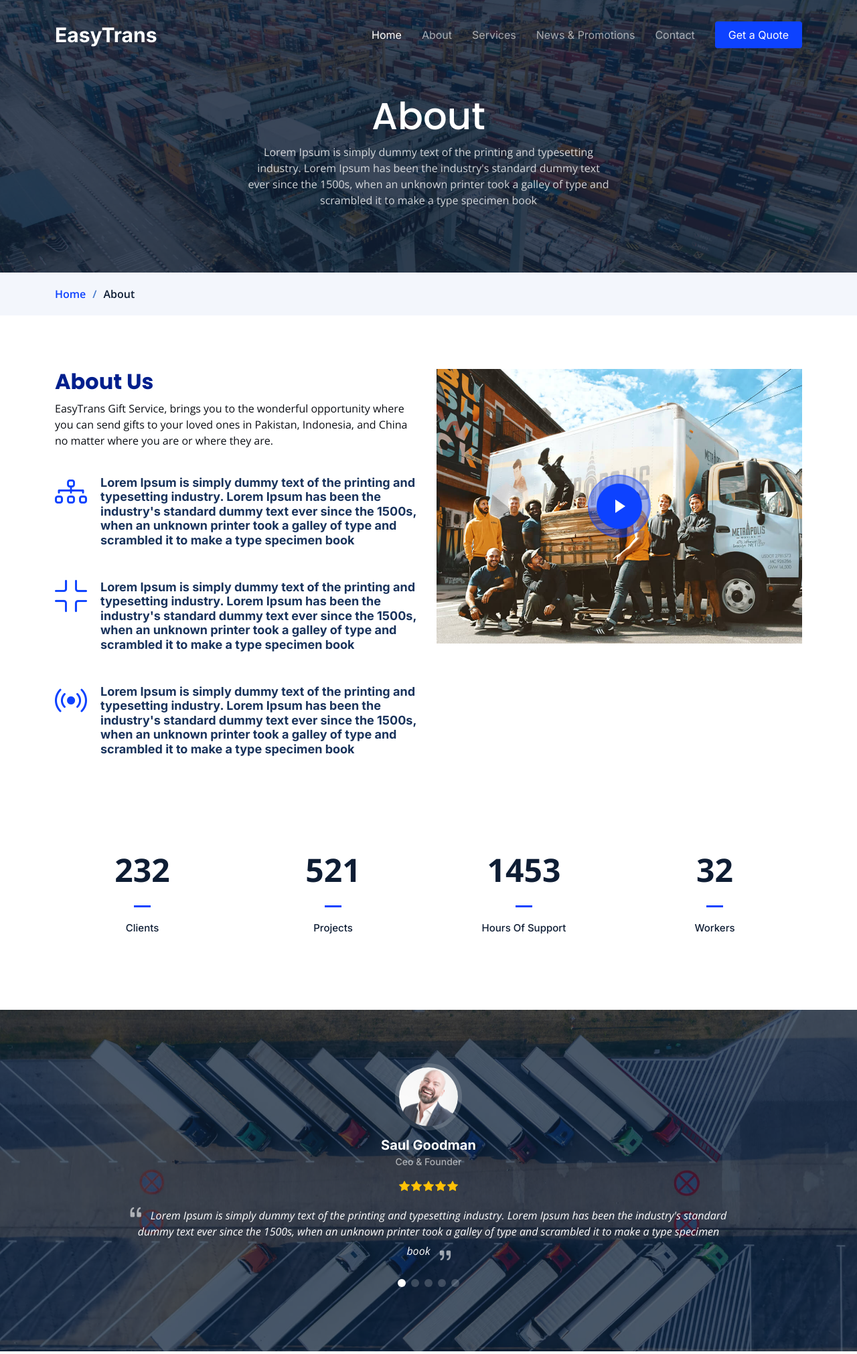
After one commit to Sufiyan-Khanzada/Easttrans-Website-Dashboard, a PHP site: page /news_promotions.php in a window 1280 px wide. The commit adds this page. Shown: the top 2022 px of the page at 67% size. Run offline with PHP 8.4, Linux system fonts and the light colour scheme.

Commit message:
Advance Working

```diff
--- a/header.php
+++ b/header.php
@@ -56,7 +56,7 @@
           <li><a href="index.php" class="active">Home</a></li>
           <li><a href="about.php">About</a></li>
           <li><a href="services.php">Services</a></li>
-       <!--   <li><a href="#">Pricing</a></li> -->
+         <li><a href="news_promotions.php">News & Promotions</a></li>
          <!--  <li class="dropdown"><a href="#"><span>Drop Down</span> <i class="bi bi-chevron-down dropdown-indicator"></i></a>
             <ul>
               <li><a href="#">Drop Down 1</a></li>
--- /dev/null
+++ b/news_promotions.php
@@ -0,0 +1,211 @@
+<?php
+include 'header.php';
+?>
+  <main id="main">
+
+    <!-- ======= Breadcrumbs ======= -->
+    <div class="breadcrumbs">
+      <div class="page-header d-flex align-items-center" style="background-image: url('assets/img/page-header.jpg');">
+        <div class="container position-relative">
+          <div class="row d-flex justify-content-center">
+            <div class="col-lg-6 text-center">
+              <h2>About</h2>
+              <p>Lorem Ipsum is simply dummy text of the printing and typesetting industry. Lorem Ipsum has been the industry's standard dummy text ever since the 1500s, when an unknown printer took a galley of type and scrambled it to make a type specimen book</p>
+            </div>
+          </div>
+        </div>
+      </div>
+      <nav>
+        <div class="container">
+          <ol>
+            <li><a href="index.html">Home</a></li>
+            <li>About</li>
+          </ol>
+        </div>
+      </nav>
+    </div><!-- End Breadcrumbs -->
+
+    <!-- ======= About Us Section ======= -->
+    <section id="about" class="about">
+      <div class="container" data-aos="fade-up">
+
+        <div class="row gy-4">
+          <div class="col-lg-6 position-relative align-self-start order-lg-last order-first">
+            <img src="assets/img/about.jpg" class="img-fluid" alt="">
+            <a href="https://www.youtube.com/watch?v=LXb3EKWsInQ" class="glightbox play-btn"></a>
+          </div>
+          <div class="col-lg-6 content order-last  order-lg-first">
+            <h3>About Us</h3>
+            <p>
+              EasyTrans Gift Service, brings you to the wonderful opportunity where you can
+              send gifts to your loved ones in Pakistan, Indonesia, and China no matter where
+              you are or where they are.
+
+            </p>
+            <ul>
+              <li data-aos="fade-up" data-aos-delay="100">
+                <i class="bi bi-diagram-3"></i>
+                <div>
+                  <h5>Lorem Ipsum is simply dummy text of the printing and typesetting industry. Lorem Ipsum has been the industry's standard dummy text ever since the 1500s, when an unknown printer took a galley of type and scrambled it to make a type specimen book</p>
+                </div>
+              </li>
+              <li data-aos="fade-up" data-aos-delay="200">
+                <i class="bi bi-fullscreen-exit"></i>
+                <div>
+                  <h5>Lorem Ipsum is simply dummy text of the printing and typesetting industry. Lorem Ipsum has been the industry's standard dummy text ever since the 1500s, when an unknown printer took a galley of type and scrambled it to make a type specimen book</p>
+                </div>
+              </li>
+              <li data-aos="fade-up" data-aos-delay="300">
+                <i class="bi bi-broadcast"></i>
+                <div>
+                  <h5>Lorem Ipsum is simply dummy text of the printing and typesetting industry. Lorem Ipsum has been the industry's standard dummy text ever since the 1500s, when an unknown printer took a galley of type and scrambled it to make a type specimen book</p>
+                </div>
+              </li>
+            </ul>
+          </div>
+        </div>
+
+      </div>
+    </section><!-- End About Us Section -->
+
+    <!-- ======= Stats Counter Section ======= -->
+    <section id="stats-counter" class="stats-counter pt-0">
+      <div class="container" data-aos="fade-up">
+
+        <div class="row gy-4">
+
+          <div class="col-lg-3 col-md-6">
+            <div class="stats-item text-center w-100 h-100">
+              <span data-purecounter-start="0" data-purecounter-end="232" data-purecounter-duration="1" class="purecounter"></span>
+              <p>Clients</p>
+            </div>
+          </div><!-- End Stats Item -->
+
+          <div class="col-lg-3 col-md-6">
+            <div class="stats-item text-center w-100 h-100">
+              <span data-purecounter-start="0" data-purecounter-end="521" data-purecounter-duration="1" class="purecounter"></span>
+              <p>Projects</p>
+            </div>
+          </div><!-- End Stats Item -->
+
+          <div class="col-lg-3 col-md-6">
+            <div class="stats-item text-center w-100 h-100">
+              <span data-purecounter-start="0" data-purecounter-end="1453" data-purecounter-duration="1" class="purecounter"></span>
+              <p>Hours Of Support</p>
+            </div>
+          </div><!-- End Stats Item -->
+
+          <div class="col-lg-3 col-md-6">
+            <div class="stats-item text-center w-100 h-100">
+              <span data-purecounter-start="0" data-purecounter-end="32" data-purecounter-duration="1" class="purecounter"></span>
+              <p>Workers</p>
+            </div>
+          </div><!-- End Stats Item -->
+
+        </div>
+
+      </div>
+    </section><!-- End Stats Counter Section -->
+
+
+    <!-- ======= Testimonials Section ======= -->
+    <section id="testimonials" class="testimonials">
+      <div class="container">
+
+        <div class="slides-1 swiper" data-aos="fade-up">
+          <div class="swiper-wrapper">
+
+            <div class="swiper-slide">
+              <div class="testimonial-item">
+                <img src="assets/img/testimonials/testimonials-1.jpg" class="testimonial-img" alt="">
+                <h3>Saul Goodman</h3>
+                <h4>Ceo &amp; Founder</h4>
+                <div class="stars">
+                  <i class="bi bi-star-fill"></i><i class="bi bi-star-fill"></i><i class="bi bi-star-fill"></i><i class="bi bi-star-fill"></i><i class="bi bi-star-fill"></i>
+                </div>
+                <p>
+                  <i class="bi bi-quote quote-icon-left"></i>
+                  Lorem Ipsum is simply dummy text of the printing and typesetting industry. Lorem Ipsum has been the industry's standard dummy text ever since the 1500s, when an unknown printer took a galley of type and scrambled it to make a type specimen book
+                  <i class="bi bi-quote quote-icon-right"></i>
+                </p>
+              </div>
+            </div><!-- End testimonial item -->
+
+            <div class="swiper-slide">
+              <div class="testimonial-item">
+                <img src="assets/img/testimonials/testimonials-2.jpg" class="testimonial-img" alt="">
+                <h3>Sara Wilsson</h3>
+                <h4>Designer</h4>
+                <div class="stars">
+                  <i class="bi bi-star-fill"></i><i class="bi bi-star-fill"></i><i class="bi bi-star-fill"></i><i class="bi bi-star-fill"></i><i class="bi bi-star-fill"></i>
+                </div>
+                <p>
+                  <i class="bi bi-quote quote-icon-left"></i>
+                  Lorem Ipsum is simply dummy text of the printing and typesetting industry. Lorem Ipsum has been the industry's standard dummy text ever since the 1500s, when an unknown printer took a galley of type and scrambled it to make a type specimen book
+                  <i class="bi bi-quote quote-icon-right"></i>
+                </p>
+              </div>
+            </div><!-- End testimonial item -->
+
+            <div class="swiper-slide">
+              <div class="testimonial-item">
+                <img src="assets/img/testimonials/testimonials-3.jpg" class="testimonial-img" alt="">
+                <h3>Jena Karlis</h3>
+                <h4>Store Owner</h4>
+                <div class="stars">
+                  <i class="bi bi-star-fill"></i><i class="bi bi-star-fill"></i><i class="bi bi-star-fill"></i><i class="bi bi-star-fill"></i><i class="bi bi-star-fill"></i>
+                </div>
+                <p>
+                  <i class="bi bi-quote quote-icon-left"></i>
+                  Lorem Ipsum is simply dummy text of the printing and typesetting industry. Lorem Ipsum has been the industry's standard dummy text ever since the 1500s, when an unknown printer took a galley of type and scrambled it to make a type specimen book
+                  <i class="bi bi-quote quote-icon-right"></i>
+                </p>
+              </div>
+            </div><!-- End testimonial item -->
+
+            <div class="swiper-slide">
+              <div class="testimonial-item">
+                <img src="assets/img/testimonials/testimonials-4.jpg" class="testimonial-img" alt="">
+                <h3>Matt Brandon</h3>
+                <h4>Freelancer</h4>
+                <div class="stars">
+                  <i class="bi bi-star-fill"></i><i class="bi bi-star-fill"></i><i class="bi bi-star-fill"></i><i class="bi bi-star-fill"></i><i class="bi bi-star-fill"></i>
+                </div>
+                <p>
+                  <i class="bi bi-quote quote-icon-left"></i>
+                  Lorem Ipsum is simply dummy text of the printing and typesetting industry. Lorem Ipsum has been the industry's standard dummy text ever since the 1500s, when an unknown printer took a galley of type and scrambled it to make a type specimen book
+                  <i class="bi bi-quote quote-icon-right"></i>
+                </p>
+              </div>
+            </div><!-- End testimonial item -->
+
+            <div class="swiper-slide">
+              <div class="testimonial-item">
+                <img src="assets/img/testimonials/testimonials-5.jpg" class="testimonial-img" alt="">
+                <h3>John Larson</h3>
+                <h4>Entrepreneur</h4>
+                <div class="stars">
+                  <i class="bi bi-star-fill"></i><i class="bi bi-star-fill"></i><i class="bi bi-star-fill"></i><i class="bi bi-star-fill"></i><i class="bi bi-star-fill"></i>
+                </div>
+                <p>
+                  <i class="bi bi-quote quote-icon-left"></i>
+                 Lorem Ipsum is simply dummy text of the printing and typesetting industry. Lorem Ipsum has been the industry's standard dummy text ever since the 1500s, when an unknown printer took a galley of type and scrambled it to make a type specimen book
+                  <i class="bi bi-quote quote-icon-right"></i>
+                </p>
+              </div>
+            </div><!-- End testimonial item -->
+
+          </div>
+          <div class="swiper-pagination"></div>
+        </div>
+
+      </div>
+    </section><!-- End Testimonials Section -->
+<?php
+include 'faq.php';
+?>
+  </main><!-- End #main -->
+
+   <?php
+include 'footer.php';
+?>
```
